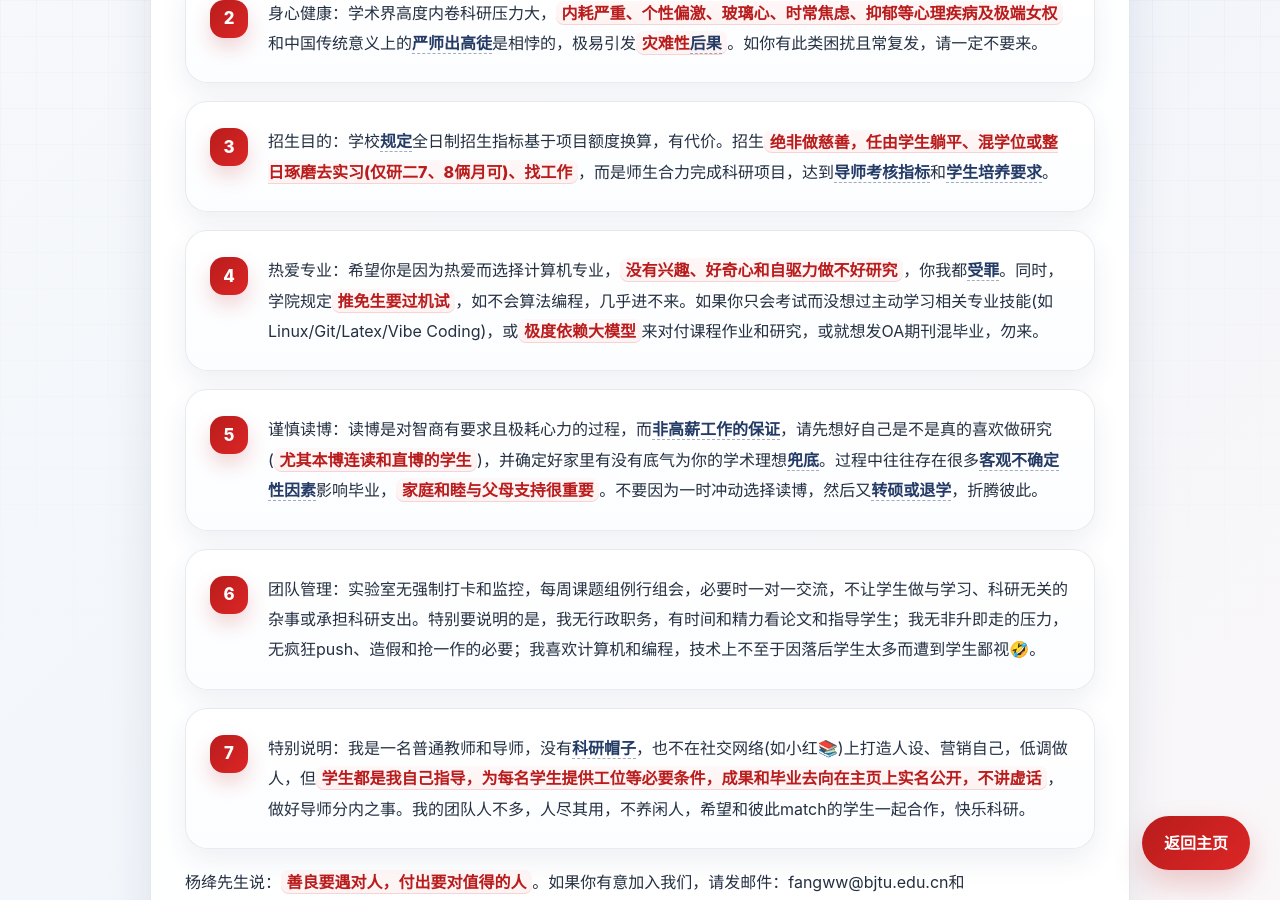
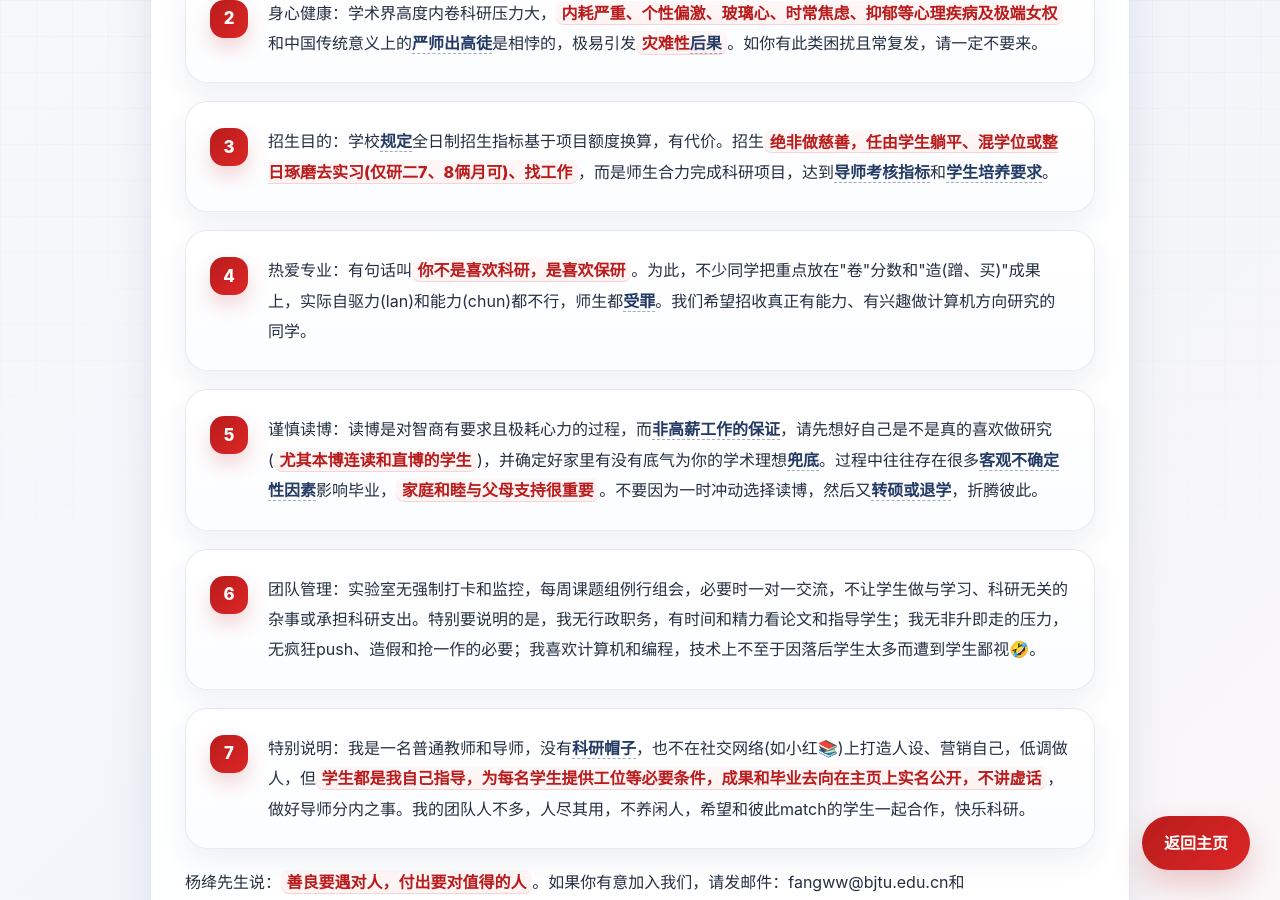
Before and after one commit to fangvv/Homepage, a Jekyll site: the page faq2.html, which Jekyll copies as it is, in a window 1280 px wide and 900 px high, scrolled down 572 px. Built offline with Jekyll 4.4.1, drawn with Linux system fonts in a browser that asks for light colours; comment, search, counter and statistics services are not loaded.

Commit message:
update faq

```diff
--- a/faq2.html
+++ b/faq2.html
@@ -35,65 +35,30 @@
         </section>
 
         <section class="content-card">
-            <p class="lead"><span
-                    class="greeting">同学，你好！</span>博士生/硕士生在科研上是<strong>导师的同事与合作伙伴</strong>。为了让几年共同奋斗有一个彼此都满意的结果，我想真诚地阐明以下想法，供参考。请在<strong>认可的基础上</strong>再联系我选我，我们<strong>提前互相"避雷"</strong>。宁可不招，少招，也不想错招后师生互相折磨。
+            <p class="lead">
+                <span class="greeting">同学，你好！</span>博士生/硕士生在科研上是<strong>导师的同事与合作伙伴</strong>。为了让几年共同奋斗有一个彼此都满意的结果，我想真诚地阐明以下想法，供参考。请在<strong>认可的基础上</strong>再联系我选我，我们<strong>提前互相"避雷"</strong>。宁可不招，少招，也不想错招后师生互相折磨。
             </p>
 
             <ol>
-                <li>诚信靠谱：根据经验，<strong>推免本科生、博士申请考核生极易出<a href="https://www.zhihu.com/question/487277766" target="_blank"
-                            rel="noopener noreferrer">海王</a></strong>。不是真心想来的同学<strong>请别联系</strong>，浪费我时间和名额。如果你水平很高，估计在我们这里做科研也收获不到什么，那你开始就应去找你认为水平更高的导师。
-                </li>
-                <li>身心健康：学术界高度内卷科研压力大，<strong>内耗严重、个性偏激、玻璃心、时常焦虑、抑郁等心理疾病及极端女权</strong>和中国传统意义上的<a
-                        href="https://www.zhihu.com/question/596191290" target="_blank"
-                        rel="noopener noreferrer">严师出高徒</a>是相悖的，极易引发<strong>灾难性<a
-                            href="https://www.sciscanpub.com/uploads/2025/04/16/0e6be8681630d9e1939409ade49b73b6.pdf"
-                            target="_blank" rel="noopener noreferrer">后果</a></strong>。如你有此类困扰且常复发，请一定不要来。</li>
-                <li>招生目的：学校<a href="https://www.bjtu.edu.cn/xxxtrmzn/162744.htm" target="_blank"
-                        rel="noopener noreferrer">规定</a>全日制招生指标基于项目额度换算，有代价。招生<strong>绝非做慈善，任由学生躺平、混学位或整日琢磨去实习(仅研二7、8俩月可)、找工作</strong>，而是师生合力完成科研项目，达到<a
-                        href="https://www.zhihu.com/question/1993742963784848897/answer/1993748322066920997"
-                        target="_blank" rel="noopener noreferrer">导师考核指标</a>和<a
-                        href="https://www.bjtu.edu.cn/xxgkw/xxgk_xxgkml/xwxk/syxwjbyq/6a881d506ec04ccabcc0dadb3a468943.htm"
-                        target="_blank" rel="noopener noreferrer">学生培养要求</a>。</li>
-                <li>热爱专业：希望你是因为热爱而选择计算机专业，<strong>没有兴趣、好奇心和自驱力做不好研究</strong>，你我都<a
-                        href="https://www.zhihu.com/question/429059603" target="_blank"
-                        rel="noopener noreferrer">受罪</a>。同时，学院规定<strong>推免生要过机试</strong>，如不会算法编程，几乎进不来。如果你只会考试而没想过主动学习相关专业技能(如Linux/Git/Latex/Vibe
-                    Coding)，或<strong>极度依赖大模型</strong>来对付课程作业和研究，或就想发OA期刊混毕业，勿来。
-                </li>
-                <li>谨慎读博：读博是对智商有要求且极耗心力的过程，而<a href="https://www.zhihu.com/question/663192558" target="_blank"
-                        rel="noopener noreferrer">非高薪工作的保证</a>，请先想好自己是不是真的喜欢做研究(<strong>尤其本博连读和直博的学生</strong>)，并确定好家里有没有底气为你的学术理想<a
-                        href="https://zhuanlan.zhihu.com/p/564683753" target="_blank"
-                        rel="noopener noreferrer">兜底</a>。过程中往往存在很多<a href="https://www.zhihu.com/question/59323074"
-                        target="_blank"
-                        rel="noopener noreferrer">客观不确定性因素</a>影响毕业，<strong>家庭和睦与父母支持很重要</strong>。不要因为一时冲动选择读博，然后又<a
-                        href="https://www.zhihu.com/question/1908850827797463958" target="_blank"
-                        rel="noopener noreferrer">转硕或退学</a>，折腾彼此。</li>
-                <li>团队管理：实验室无强制打卡和监控，每周课题组例行组会，必要时一对一交流，不让学生做与学习、科研无关的杂事或承担科研支出。特别要说明的是，我无行政职务，有时间和精力看论文和指导学生；我无非升即走的压力，无疯狂push、造假和抢一作的必要；我喜欢计算机和编程，技术上不至于因落后学生太多而遭到学生鄙视🤣。
-                </li>
-                <li>特别说明：我是一名普通教师和导师，没有<a href="https://www.zhihu.com/question/305278806/answer/3124779165"
-                        target="_blank"
-                        rel="noopener noreferrer">科研帽子</a>，也不在社交网络(如小红📚)上打造人设、营销自己，低调做人，但<strong>学生都是我自己指导，为每名学生提供工位等必要条件，成果和毕业去向在主页上实名公开，不讲虚话</strong>，做好导师分内之事。我的团队人不多，人尽其用，不养闲人，希望和彼此match的学生一起合作，快乐科研。
-                </li>
+                <li>诚信靠谱：根据经验，<strong>推免本科生、博士申请考核生极易出<a href="https://www.zhihu.com/question/487277766" target="_blank" rel="noopener noreferrer">海王</a></strong>。不是真心想来的同学<strong>请别联系</strong>，浪费我时间和名额。如果你水平很高，估计在我们这里做科研也收获不到什么，那你开始就应去找你认为水平更高的导师。</li>
+                <li>身心健康：学术界高度内卷科研压力大，<strong>内耗严重、个性偏激、玻璃心、时常焦虑、抑郁等心理疾病及极端女权</strong>和中国传统意义上的<a href="https://www.zhihu.com/question/596191290" target="_blank" rel="noopener noreferrer">严师出高徒</a>是相悖的，极易引发<strong>灾难性<a href="https://www.sciscanpub.com/uploads/2025/04/16/0e6be8681630d9e1939409ade49b73b6.pdf" target="_blank" rel="noopener noreferrer">后果</a></strong>。如你有此类困扰且常复发，请一定不要来。</li>
+                <li>招生目的：学校<a href="https://www.bjtu.edu.cn/xxxtrmzn/162744.htm" target="_blank" rel="noopener noreferrer">规定</a>全日制招生指标基于项目额度换算，有代价。招生<strong>绝非做慈善，任由学生躺平、混学位或整日琢磨去实习(仅研二7、8俩月可)、找工作</strong>，而是师生合力完成科研项目，达到<a href="https://www.zhihu.com/question/1993742963784848897/answer/1993748322066920997" target="_blank" rel="noopener noreferrer">导师考核指标</a>和<a href="https://www.bjtu.edu.cn/xxgkw/xxgk_xxgkml/xwxk/syxwjbyq/6a881d506ec04ccabcc0dadb3a468943.htm" target="_blank" rel="noopener noreferrer">学生培养要求</a>。</li>
+                <li>热爱专业：有句话叫<strong>你不是喜欢科研，是喜欢保研</strong>。为此，不少同学把重点放在"卷"分数和"造(蹭、买)"成果上，实际自驱力(lan)和能力(chun)都不行，师生都<a href="https://www.zhihu.com/question/429059603" target="_blank" rel="noopener noreferrer">受罪</a>。我们希望招收真正有能力、有兴趣做计算机方向研究的同学。</li>
+                <li>谨慎读博：读博是对智商有要求且极耗心力的过程，而<a href="https://www.zhihu.com/question/663192558" target="_blank" rel="noopener noreferrer">非高薪工作的保证</a>，请先想好自己是不是真的喜欢做研究(<strong>尤其本博连读和直博的学生</strong>)，并确定好家里有没有底气为你的学术理想<a href="https://zhuanlan.zhihu.com/p/564683753" target="_blank" rel="noopener noreferrer">兜底</a>。过程中往往存在很多<a href="https://www.zhihu.com/question/59323074" target="_blank" rel="noopener noreferrer">客观不确定性因素</a>影响毕业，<strong>家庭和睦与父母支持很重要</strong>。不要因为一时冲动选择读博，然后又<a href="https://www.zhihu.com/question/1908850827797463958" target="_blank" rel="noopener noreferrer">转硕或退学</a>，折腾彼此。</li>
+                <li>团队管理：实验室无强制打卡和监控，每周课题组例行组会，必要时一对一交流，不让学生做与学习、科研无关的杂事或承担科研支出。特别要说明的是，我无行政职务，有时间和精力看论文和指导学生；我无非升即走的压力，无疯狂push、造假和抢一作的必要；我喜欢计算机和编程，技术上不至于因落后学生太多而遭到学生鄙视🤣。</li>
+                <li>特别说明：我是一名普通教师和导师，没有<a href="https://www.zhihu.com/question/305278806/answer/3124779165" target="_blank" rel="noopener noreferrer">科研帽子</a>，也不在社交网络(如小红📚)上打造人设、营销自己，低调做人，但<strong>学生都是我自己指导，为每名学生提供工位等必要条件，成果和毕业去向在主页上实名公开，不讲虚话</strong>，做好导师分内之事。我的团队人不多，人尽其用，不养闲人，希望和彼此match的学生一起合作，快乐科研。</li>
             </ol>
 
-            <p>
-                杨绛先生说：<strong>善良要遇对人，付出要对值得的人</strong>。如果你有意加入我们，请发邮件：fangww@bjtu.edu.cn和fangvv@qq.com。
-
-            </p>
+            <p>杨绛先生说：<strong>善良要遇对人，付出要对值得的人</strong>。如果你有意加入我们，请发邮件：fangww@bjtu.edu.cn和fangvv@qq.com。</p>
 
             <h2 class="section-title">参考链接</h2>
             <ul class="reference-list">
-                <li><a href="https://jyywiki.cn/Letter.md" target="_blank"
-                        rel="noopener noreferrer">南京大学蒋炎岩教授观点：给各位天命人的劝退信</a></li>
-                <li><a href="https://cs.nju.edu.cn/wujx/For_Students.html" target="_blank"
-                        rel="noopener noreferrer">南京大学吴建鑫教授：写给希望到本组读研、直博或进组的同学</a></li>
-                <li><a href="https://www.zhihu.com/question/1903824518725755143/answer/1904984097794823188"
-                        target="_blank" rel="noopener noreferrer">知乎上的一位导师对于学生混学位的看法</a></li>
-                <li><a href="https://zhuanlan.zhihu.com/p/372884253" target="_blank"
-                        rel="noopener noreferrer">清华大学张焕晨教授观点：读博，你真的想好了吗？</a></li>
-                <li><a href="https://mp.weixin.qq.com/mp/appmsgalbum?__biz=MzUzNjY5MjU3OA==&action=getalbum&album_id=3528375688665268224"
-                        target="_blank" rel="noopener noreferrer">班小小：我在东5的读研往事</a></li>
-                <li><a href="https://www.zhihu.com/question/487277766" target="_blank"
-                        rel="noopener noreferrer">为什么保研放老师鸽子的现象已经成为一种常态，而且都不觉得羞耻?</a></li>
+                <li><a href="https://jyywiki.cn/Letter.md" target="_blank" rel="noopener noreferrer">南京大学蒋炎岩教授观点：给各位天命人的劝退信</a></li>
+                <li><a href="https://cs.nju.edu.cn/wujx/For_Students.html" target="_blank" rel="noopener noreferrer">南京大学吴建鑫教授：写给希望到本组读研、直博或进组的同学</a></li>
+                <li><a href="https://www.zhihu.com/question/1903824518725755143/answer/1904984097794823188" target="_blank" rel="noopener noreferrer">知乎上的一位导师对于学生混学位的看法</a></li>
+                <li><a href="https://zhuanlan.zhihu.com/p/372884253" target="_blank" rel="noopener noreferrer">清华大学张焕晨教授观点：读博，你真的想好了吗？</a></li>
+                <li><a href="https://mp.weixin.qq.com/mp/appmsgalbum?__biz=MzUzNjY5MjU3OA==&action=getalbum&album_id=3528375688665268224" target="_blank" rel="noopener noreferrer">班小小：我在东5的读研往事</a></li>
+                <li><a href="https://www.zhihu.com/question/487277766" target="_blank" rel="noopener noreferrer">为什么保研放老师鸽子的现象已经成为一种常态，而且都不觉得羞耻?</a></li>
             </ul>
         </section>
 
```
Also changed, not shown: faq.html (+6 -11 lines).
